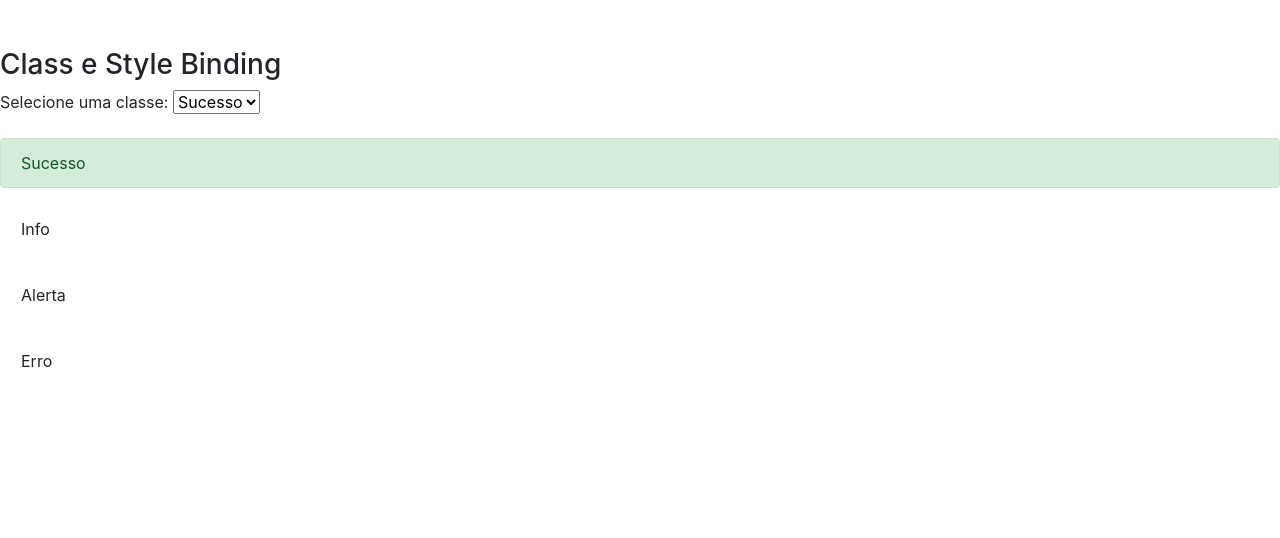
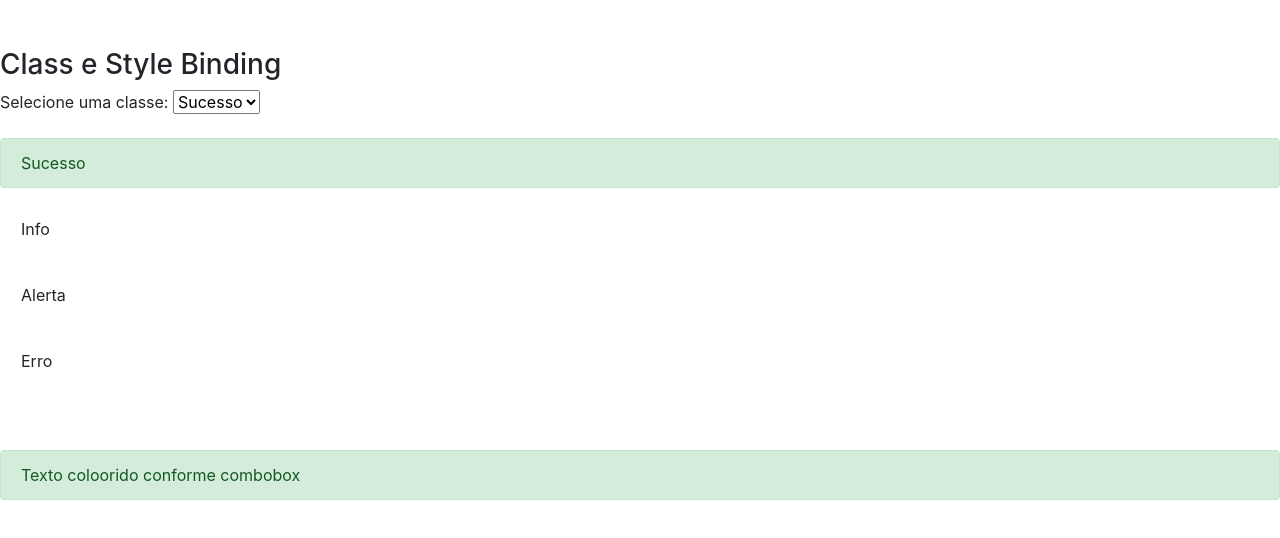
Before and after one commit to RodResq/angular-labs, an Angular app: page / in a window 1280 px wide. Shown: the top 538 px of the page. Built offline with nearby package versions, Linux system fonts and the light colour scheme.

Commit message:
class biding

```diff
--- a/src/app/data-biding/data-biding.component.html
+++ b/src/app/data-biding/data-biding.component.html
@@ -32,5 +32,10 @@
       <div class="alert" role="alert"
         [class.alert-danger]="classe.value == 'alert-danger'">Erro</div>
     </div>
+    <br><br>
+    <div class="alert {{ classe.value }}" role="alert">
+      Texto coloorido conforme combobox
+    </div>
+
   </article>
 </section>
```
